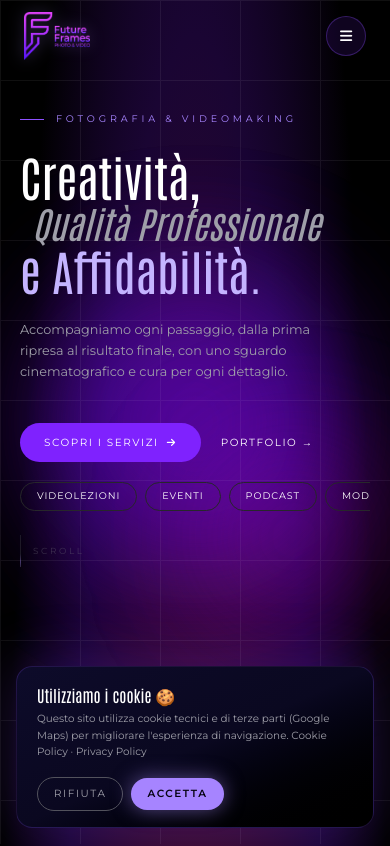
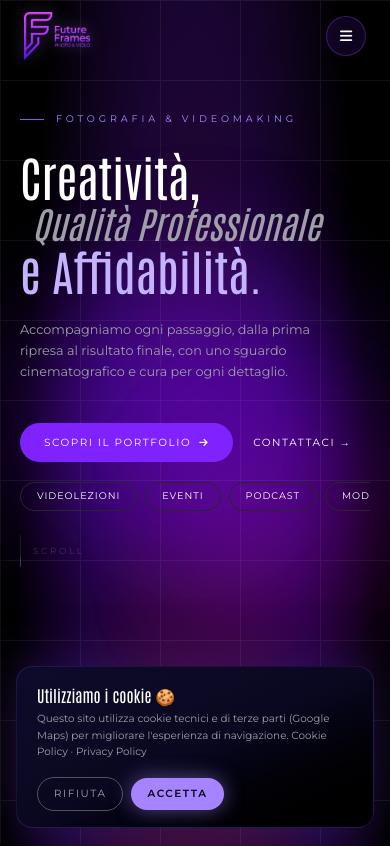
Before and after one commit to alelodato/future-frames-next, a Next.js app: page /servizi in a window 390 px wide. Shown: the top 846 px of the page. Built offline with nearby package versions, Linux system fonts and the light colour scheme; some icons are missing.

Commit message:
modificato cta servizi mobile

```diff
--- a/src/app/servizi/page.jsx
+++ b/src/app/servizi/page.jsx
@@ -349,12 +349,12 @@ export default function Servizi() {
               <div className="flex items-center gap-5">
                 <a href="#videolezioni-mobile"
                   className="inline-flex items-center gap-2 rounded-full bg-violet-600 hover:bg-violet-500 px-6 py-3 font-montserrat text-[0.65rem] uppercase tracking-[0.15em] text-white transition">
-                  Scopri i servizi
+                  Scopri il portfolio
                   <i className="fa-solid fa-arrow-right text-[0.6rem]" />
                 </a>
                 <a href="#portfolio"
                   className="font-montserrat text-[0.65rem] uppercase tracking-[0.15em] text-zinc-500 hover:text-white transition">
-                  Portfolio →
+                  Contattaci →
                 </a>
               </div>
 
```
